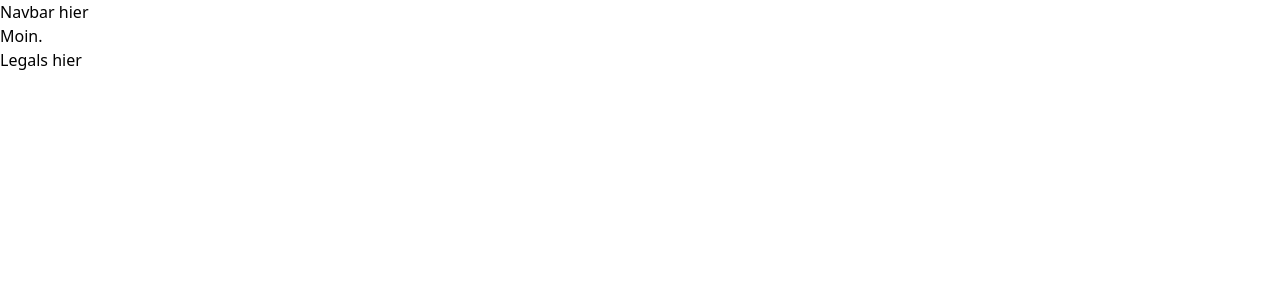
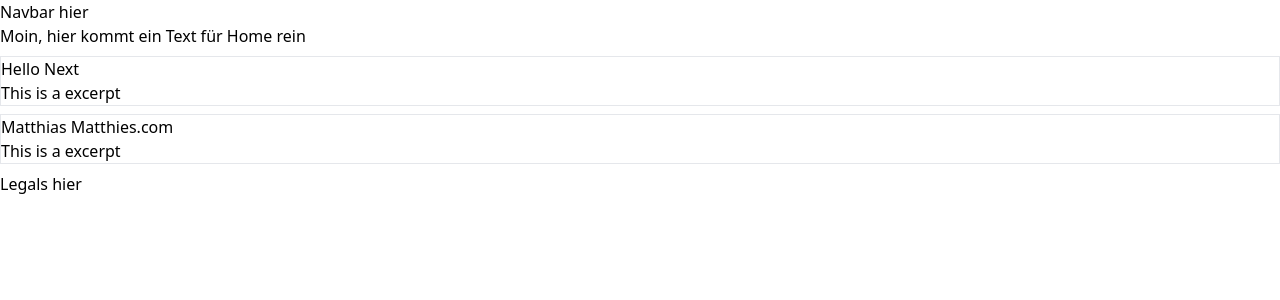
Before and after one commit to matthias-matthies/blog, a Next.js app: page / in a window 1280 px wide. Shown: the top 300 px of the page. Built offline with nearby package versions, Linux system fonts and the light colour scheme.

Commit message:
Trying to fix

```diff
--- /dev/null
+++ b/app/components/ArticleCard.tsx
@@ -0,0 +1,15 @@
+import {Article} from "@/app/types/Article";
+import Link from "next/link";
+
+const ArticleCard = ({ article, className = "" }: {article: Article; className?: string;}) => {
+    return (
+        <Link href={article.slug}>
+            <div className={`border my-2 ${className}`}>
+                <h2>{article.metadata.title}</h2>
+                <p>{article.metadata.excerpt}</p>
+            </div>
+        </Link>
+    )
+}
+
+export default ArticleCard
--- a/app/lib/articleParser.tsx
+++ b/app/lib/articleParser.tsx
@@ -23,6 +23,7 @@ export function readArticleBySlug(slug: string): Article {
                 title: data.title,
                 author: data.author,
                 date: data.date,
+                excerpt: data.excerpt,
                 ...data
             },
             content,
@@ -33,7 +34,8 @@ export function readArticleBySlug(slug: string): Article {
             metadata: {
                 author: undefined,
                 title: undefined,
-                date: new Date()
+                date: new Date(),
+                excerpt: undefined
             },
             content: undefined
         }
--- a/app/page.tsx
+++ b/app/page.tsx
@@ -1,5 +1,24 @@
+import {readDirectoryRecursively} from "@/app/lib/articleParser";
+import ArticleCard from "@/app/components/ArticleCard";
+import {Article} from "@/app/types/Article";
+
 export default function Home() {
+    const allArticles = readDirectoryRecursively(`${process.env.BASE_DIRECTORY}`)
+    const recentArticles = allArticles
+        .sort((a,b) => b.metadata.date.valueOf() - a.metadata.date.valueOf())
+        .filter((article) => article.metadata.date < new Date())
+        .slice(0, 9)
+
+    const featuredArticles: Article[] = []
+    const displayedArticles = [...featuredArticles, ...recentArticles].slice(0, 9)
+
+    console.log(displayedArticles)
     return (
-        <p>Moin.</p>
+        <>
+            <p>{process.env.HOMETEXT}</p>
+            <ul>
+                {displayedArticles.map((article) => (<li><ArticleCard article={article}/></li>))}
+            </ul>
+        </>
     )
 }
--- a/app/types/Article.ts
+++ b/app/types/Article.ts
@@ -2,6 +2,7 @@ export interface ArticleMetadata {
     author: string | undefined;
     title: string | undefined;
     date: Date;
+    excerpt: string | undefined;
 }
 
 export interface Article {
--- a/blog/hello-matthias.mdx
+++ b/blog/hello-matthias.mdx
@@ -2,6 +2,7 @@
     title: Moin das hier ist der Title
     author: Matthias Matthies
     date: 2023-08-11
+    excerpt: This is a excerpt
 ---
 
 # This is an MDX Post
--- a/blog/hello-world.mdx
+++ b/blog/hello-world.mdx
@@ -2,6 +2,7 @@
     title: This is an MDX Post
     author: Matthias Matthies
     date: 2023-08-13
+    excerpt: This is a excerpt
 ---
 
 # This is an MDX Post
--- a/blog/next/future-post.mdx
+++ b/blog/next/future-post.mdx
@@ -2,6 +2,7 @@
     title: Der hier ist noch nicht öffentlich
     author: Matthias Matthies
     date: 2024-08-15
+    excerpt: This is a excerpt
 ---
 
 # This is an MDX Post
--- a/blog/next/hello-next.mdx
+++ b/blog/next/hello-next.mdx
@@ -2,6 +2,7 @@
     title: Hello Next
     author: Matthias Matthies
     date: 2023-08-10
+    excerpt: This is a excerpt
 ---
 
 # Next mdx post
--- a/blog/next/website/matthias-matthies.mdx
+++ b/blog/next/website/matthias-matthies.mdx
@@ -2,6 +2,7 @@
     title: Matthias Matthies.com
     author: Matthias Matthies
     date: 2023-08-10
+    excerpt: This is a excerpt
 ---
 
 # Next mdx post
```
Also changed, not shown: 1 other file (tests, documents, lock files or other folders).
